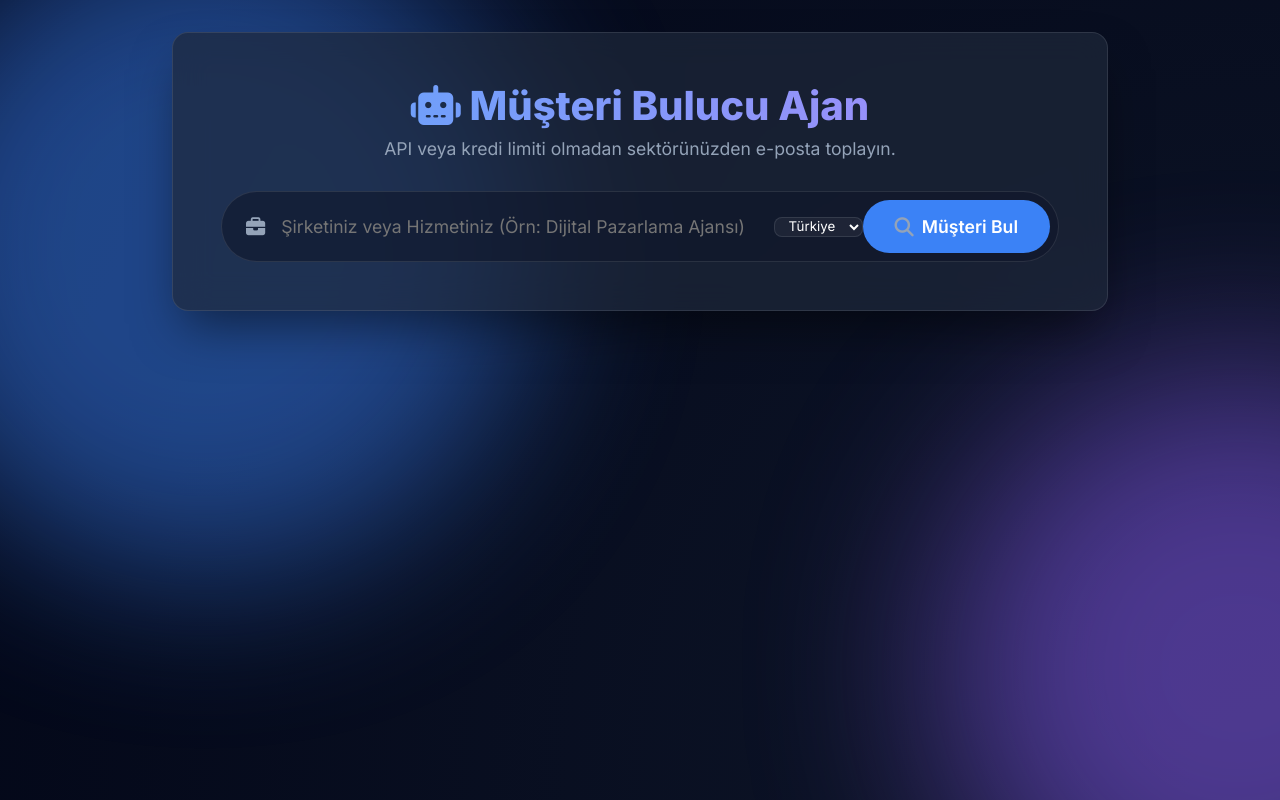
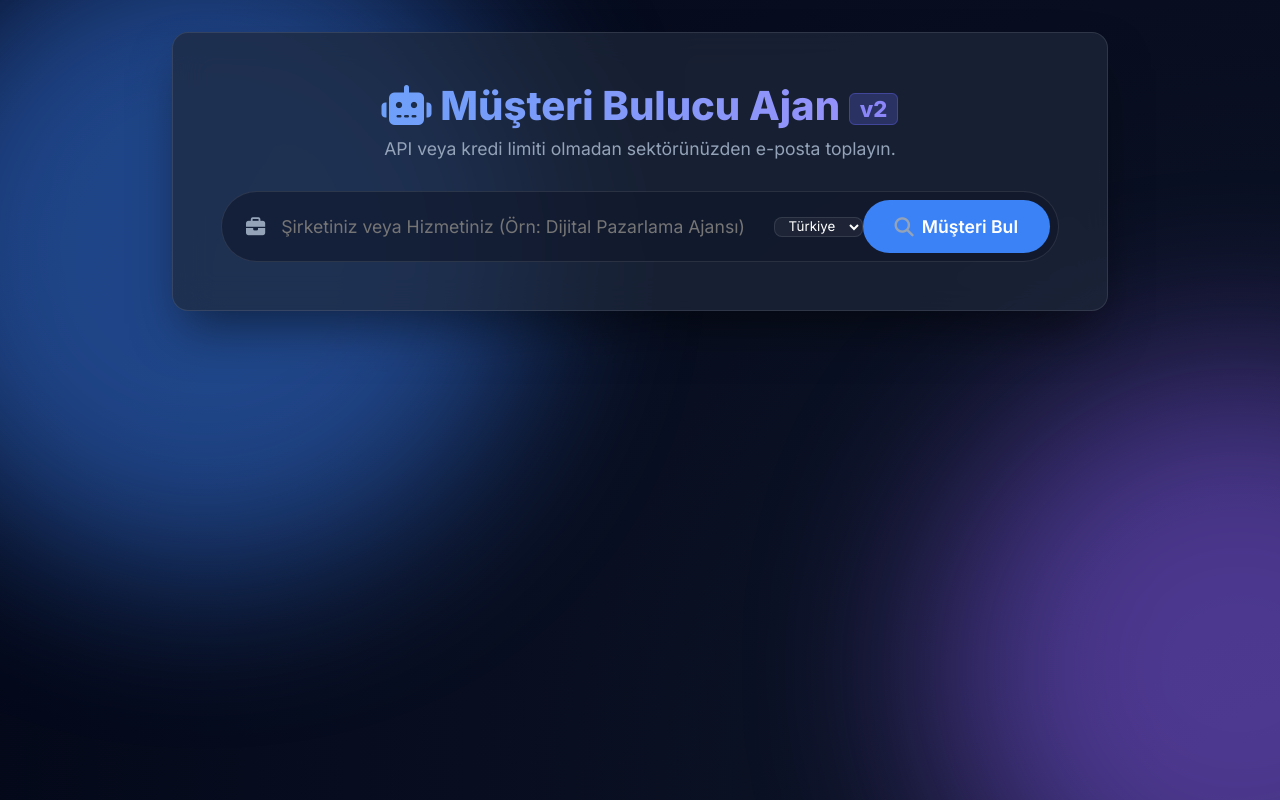
Before and after one commit to Xschwesta/free-lead-finder-, a website: page public/index.html in a window 1280 px wide. Drawn offline with Linux system fonts and the light colour scheme.

Commit message:
Add v2 badge to header

```diff
--- a/public/index.html
+++ b/public/index.html
@@ -19,7 +19,7 @@
 
     <div class="container">
         <header class="glass-panel">
-            <h1><i class="fa-solid fa-robot"></i> Müşteri Bulucu Ajan</h1>
+            <h1><i class="fa-solid fa-robot"></i> Müşteri Bulucu Ajan <span style="font-size:0.55em; background:rgba(99,102,241,0.25); color:#818cf8; border:1px solid rgba(99,102,241,0.4); border-radius:6px; padding:2px 10px; vertical-align:middle;">v2</span></h1>
             <p>API veya kredi limiti olmadan sektörünüzden e-posta toplayın.</p>
 
             <form id="searchForm">
```
